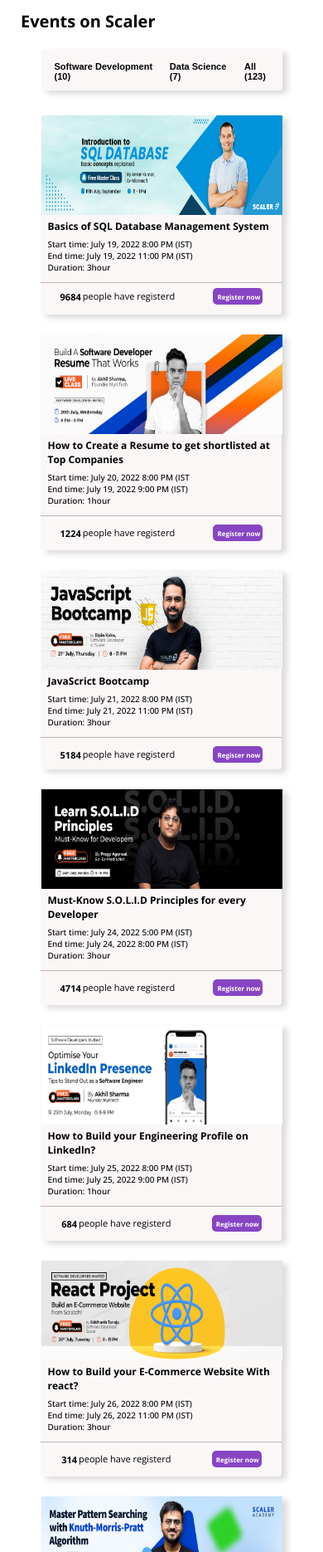
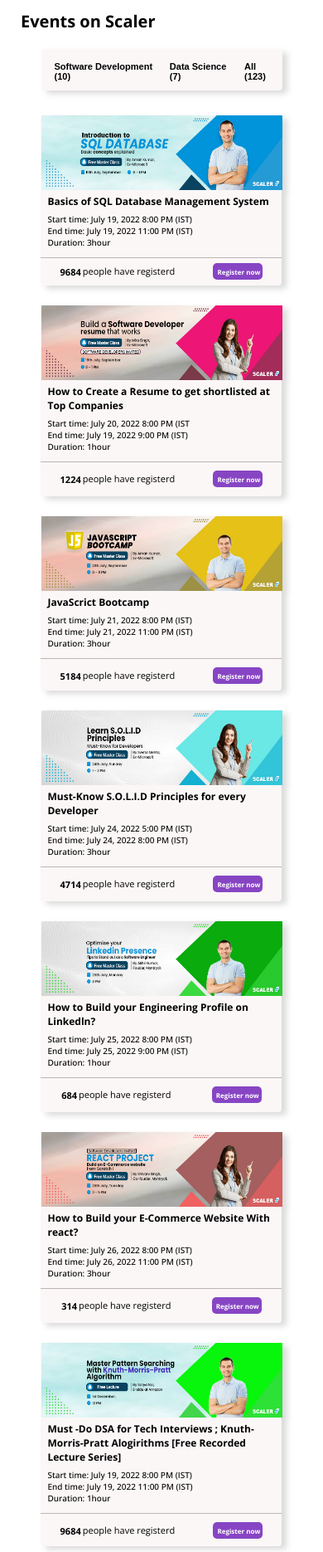
Before and after one commit to Aryanvaish/scales-events, a plain HTML site: page index.html in a window 390 px wide. Shown: the part 130-2000 px from the top of the page at 83% size. Drawn offline with nearby package versions, Linux system fonts and the light colour scheme.

Commit message:
banner photos

```diff
--- a/css/styslesheet.css
+++ b/css/styslesheet.css
@@ -1859,14 +1859,14 @@ span{
 
     .events-box{
         width: 29.1rem;
-        height: 24rem;
+        height: 20.5rem;
         display: flex;
         flex-direction: column;
     }
 
     .events-box img{
         width: 29.1rem;
-        height: 12rem;
+        height: 9rem;
         margin: 0 0 0 .1rem;
     }
 
@@ -1939,14 +1939,14 @@ span{
 
     .events-box2{
         width: 29.1rem;
-        height: 26rem;
+        height: 23rem;
         display: flex;
         flex-direction: column;
     }
 
     .events-box2 img{
         width: 29.1rem;
-        height: 12rem;
+        height: 9rem;
         margin: 0 0 0 .1rem;
     }
 
@@ -2009,14 +2009,14 @@ span{
 
     .events-box3{
         width: 29.1rem;
-        height: 24rem;
+        height: 21rem;
         display: flex;
         flex-direction: column;
     }
 
     .events-box3 img{
         width: 29.1rem;
-        height: 12rem;
+        height: 9rem;
         margin: 0 0 0 .1rem;
     }
 
@@ -2079,14 +2079,14 @@ span{
 
     .events-box4{
         width: 29.1rem;
-        height: 26rem;
+        height: 23rem;
         display: flex;
         flex-direction: column;
     }
 
     .events-box4 img{
         width: 29.1rem;
-        height: 12rem;
+        height: 9rem;
         margin: 0 0 0 .1rem;
     }
 
@@ -2149,14 +2149,14 @@ span{
 
     .events-box5{
         width: 29.1rem;
-        height: 26rem;
+        height: 23rem;
         display: flex;
         flex-direction: column;
     }
 
     .events-box5 img{
         width: 29.1rem;
-        height: 12rem;
+        height: 9rem;
         margin: 0 0 0 .1rem;
     }
 
@@ -2219,14 +2219,14 @@ span{
 
     .events-box6{
         width: 29.1rem;
-        height: 26rem;
+        height: 23rem;
         display: flex;
         flex-direction: column;
     }
 
     .events-box6 img{
         width: 29.1rem;
-        height: 12rem;
+        height: 9rem;
         margin: 0 0 0 .1rem;
     }
 
@@ -2289,14 +2289,14 @@ span{
 
     .events-box7{
         width: 29.1rem;
-        height: 28rem;
+        height: 24.5rem;
         display: flex;
         flex-direction: column;
     }
 
     .events-box7 img{
         width: 29.1rem;
-        height: 12rem;
+        height: 9rem;
         margin: 0 0 0 .1rem;
     }
 
@@ -2359,14 +2359,14 @@ span{
 
     .events-box8{
         width: 29.1rem;
-        height: 24rem;
+        height: 21rem;
         display: flex;
         flex-direction: column;
     }
 
     .events-box8 img{
         width: 29.1rem;
-        height: 12rem;
+        height: 9rem;
         margin: 0 0 0 .1rem;
     }
 
@@ -2429,14 +2429,14 @@ span{
 
     .events-box9{
         width: 29.1rem;
-        height: 26rem;
+        height: 23rem;
         display: flex;
         flex-direction: column;
     }
 
     .events-box9 img{
         width: 29.1rem;
-        height: 12rem;
+        height: 9rem;
         margin: 0 0 0 .1rem;
     }
 
@@ -2499,14 +2499,14 @@ span{
 
     .events-box10{
         width: 29.1rem;
-        height: 24rem;
+        height: 21rem;
         display: flex;
         flex-direction: column;
     }
 
     .events-box10 img{
         width: 29.1rem;
-        height: 12rem;
+        height: 9rem;
         margin: 0 0 0 .1rem;
     }
 
--- a/index.html
+++ b/index.html
@@ -110,7 +110,7 @@
         </div>
 
         <div class="events-box2">
-          <img src="Images/8gCLAwv.jpg">
+          <img src="Images/new-v2.jpg">
           <h1>How to Create a Resume to get shortlisted at Top Companies</h1>
           <div class="validation2">
             <div class="timing2">
@@ -134,7 +134,7 @@
         </div>
 
         <div class="events-box3">
-          <img src="Images/1OhnBxd.png">
+          <img src="Images/new-v3.jpg">
           <h1>JavaScrict Bootcamp</h1>
           <div class="validation3">
             <div class="timing3">
@@ -158,7 +158,7 @@
         </div>
 
         <div class="events-box4">
-          <img src="Images/jIlAcqv.png">
+          <img src="Images/new-v4.jpg">
           <h1>Must-Know S.O.L.I.D Principles for every Developer</h1>
           <div class="validation4">
             <div class="timing4">
@@ -182,7 +182,7 @@
         </div>
 
         <div class="events-box5">
-          <img src="Images/bsw6eZy.png">
+          <img src="Images/new-v5.jpg">
           <h1>How to Build your Engineering Profile on Linkedln?</h1>
           <div class="validation5">
             <div class="timing5">
@@ -206,7 +206,7 @@
         </div>
 
         <div class="events-box6">
-          <img src="Images/CdZGeBB.png">
+          <img src="Images/new-v6.jpg">
           <h1>How to Build your E-Commerce Website With react?</h1>
           <div class="validation6">
             <div class="timing6">
@@ -230,7 +230,7 @@
         </div>
 
         <div class="events-box7">
-          <img src="Images/drqXBvi.jpg">
+          <img src="Images/new-v7.jpg">
           <h1>Must -Do DSA for Tech Interviews ; Knuth-Morris-Pratt Alogirithms [Free Recorded Lecture Series]</h1>
           <div class="validation7">
             <div class="timing7">
@@ -254,7 +254,7 @@
         </div>
 
         <div class="events-box8">
-          <img src="Images/Ed25IAB.png">
+          <img src="Images/new-v8.jpg">
           <h1>System Design Fundamentals</h1>
           <div class="validation8">
             <div class="timing8">
@@ -275,7 +275,7 @@
         </div>
 
         <div class="events-box9">
-          <img src="Images/5AcRjtA.png">
+          <img src="Images/new-v9.jpg">
           <h1>Understanding High Level Design of Quora [Free recorded lecture Series]</h1>
           <div class="validation9">
             <div class="timing9">
@@ -299,7 +299,7 @@
         </div>
 
         <div class="events-box10">
-          <img src="Images/TechBytes_v1_FF.jpg">
+          <img src="Images/new-v10.jpg">
           <h1>GoLang Crash Course</h1>
           <div class="validation10">
             <div class="timing10">
```
Also changed, not shown: Images/new-v10.jpg (added), Images/new-v2.jpg (added), Images/new-v3.jpg (added), Images/new-v4.jpg (added), Images/new-v5.jpg (added), Images/new-v6.jpg (added), Images/new-v7.jpg (added), Images/new-v8.jpg (added), Images/new-v9.jpg (added), 1 other file.
